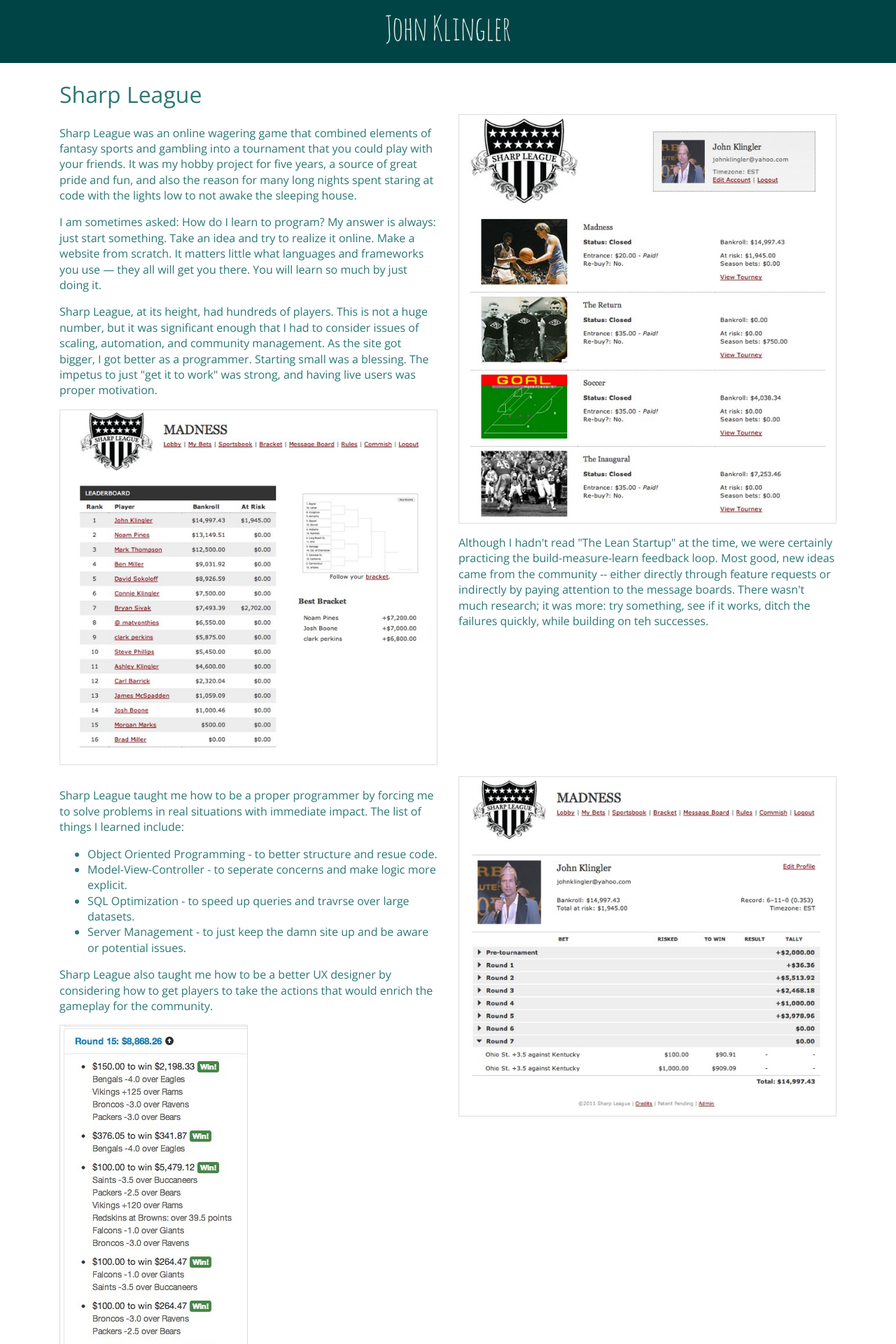
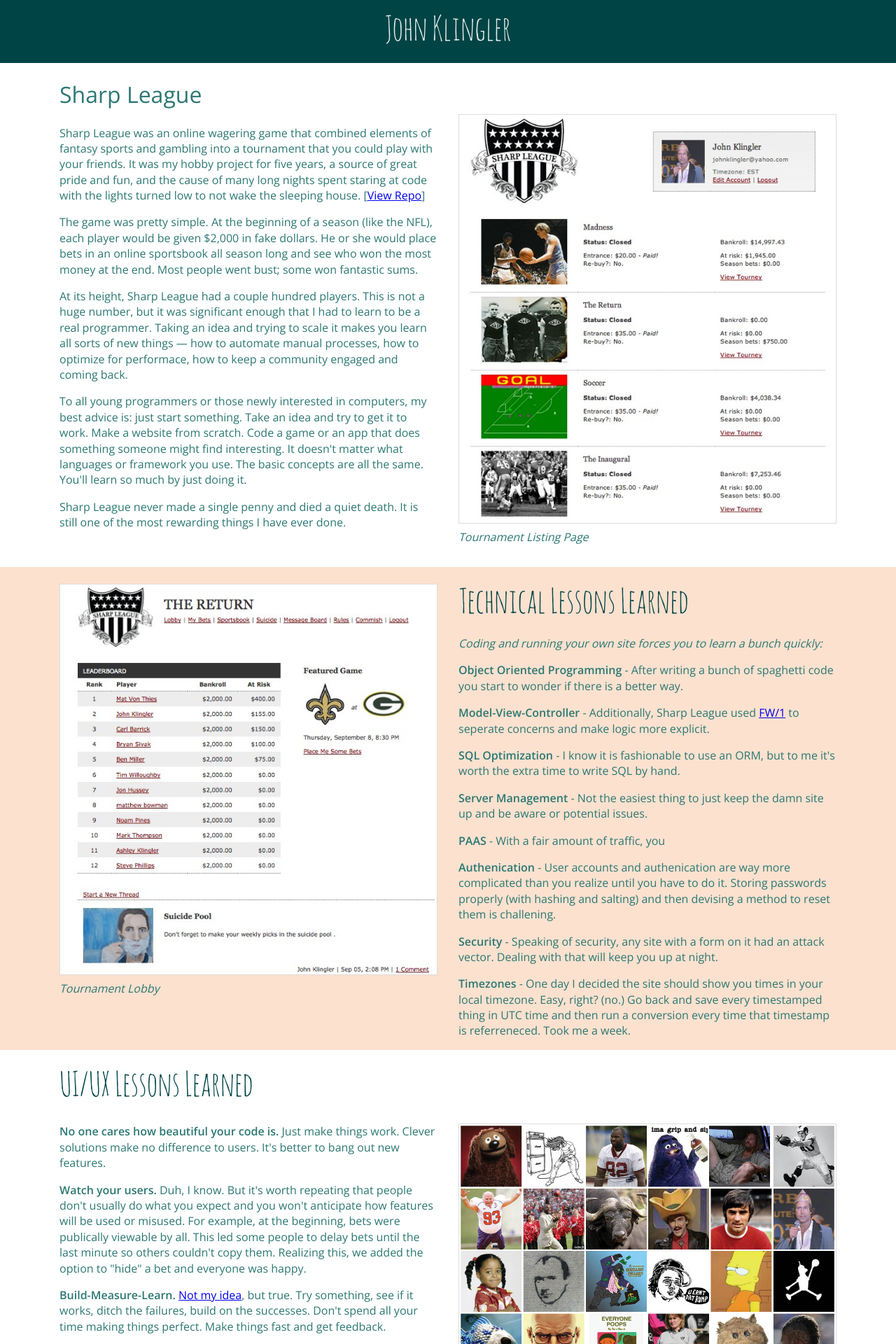
Before and after one commit to jasperjohnny/portfolio, a Jekyll site: the page built from work/sharp.html, in a window 1280 px wide. Shown: the top 1920 px of the page at 70% size. Built offline with Jekyll 4.4.1, drawn with Linux system fonts in a browser that asks for light colours; some of the changed text lies outside the part shown.

Commit message:
sharp page almost done

```diff
--- a/_sass/_main.scss
+++ b/_sass/_main.scss
@@ -16,15 +16,15 @@
 .work {
 	header {
 		background-color: $color-cadetblue;
+		a {
+			color: #FFF;
+			opacity: .9;
+		}
 	}
 	h1 {
 		padding: 1rem 0;
 		margin: 0;
 		font-size: 3rem;
-	}
-	a {
-		color: #FFF;
-		opacity: .9;
 	}
 }
 
--- a/work/sharp.html
+++ b/work/sharp.html
@@ -4,40 +4,94 @@
 ---
 
 <div class="container">
-    <h2 class="mb-2">Sharp League</h2>
-    <div class="row mb-3">
-    	<div class="col-6">
-	    	<p>Sharp League was an online wagering game that combined elements of fantasy sports and gambling into a tournament that you could play with your friends. It was my hobby project for five years, a source of great pride and fun, and also the reason for many long nights spent staring at code with the lights low to not awake the sleeping house.</p>
+	<h2 class="mb-2">Sharp League</h2>
+	<div class="row mb-3">
+		<div class="col-md-6">
+	    	<p>Sharp League was an online wagering game that combined elements of fantasy sports and gambling into a tournament that you could play with your friends. It was my hobby project for five years, a source of great pride and fun, and the cause of many long nights spent staring at code with the lights turned low to not wake the sleeping house. [<a href="https://github.com/jasperjohnny/sharp_league" target="_blank">View Repo</a>]</p>
 
-	    	<p>I am sometimes asked: How do I learn to program? My answer is always: just start something. Take an idea and try to realize it online. Make a website from scratch. It matters little what languages and frameworks you use &mdash; they all will get you there. You will learn so much by just doing it.</p>
+	    	<p>The game was pretty simple. At the beginning of a season (like the NFL), each player would be given $2,000 in fake dollars. He or she would place bets in an online sportsbook all season long and see who won the most money at the end. Most people went bust; some won fantastic sums.</p>
 
-	    	<p>Sharp League, at its height, had hundreds of players. This is not a huge number, but it was significant enough that I had to consider issues of scaling, automation, and community management. As the site got bigger, I got better as a programmer. Starting small was a blessing. The impetus to just "get it to work" was strong, and having live users was proper motivation.</p>
+	    	<p>At its height, Sharp League had a couple hundred players. This is not a huge number, but it was significant enough that I had to learn to be a real programmer. Taking an idea and trying to scale it makes you learn all sorts of new things &mdash; how to automate manual processes, how to optimize for performace, how to keep a community engaged and coming back.</p>
 
-	    	<img src="/assets/images/sharp/tournament-lobby.jpg" alt="tournament lobby page" class="bordered">
+	    	<p>To all young programmers or those newly interested in computers, my best advice is: just start something. Take an idea and try to get it to work. Make a website from scratch. Code a game or an app that does something someone might find interesting. It doesn't matter what languages or framework you use. The basic concepts are all the same. You'll learn so much by just doing it.</p>
+
+	    	<p>Sharp League never made a single penny and died a quiet death. It is still one of the most rewarding things I have ever done.</p>
 
 	    </div>
-	    <div class="col-6">
+	    <div class="col-md-6">
 	    	<img src="/assets/images/sharp/tourneys.jpg" alt="tournament listing page" class="bordered">
-
-	    	<p>Although I hadn't read "The Lean Startup" at the time, we were certainly practicing the build-measure-learn feedback loop. Most good, new ideas came from the community -- either directly through feature requests or indirectly by paying attention to the message boards. There wasn't much research; it was more: try something, see if it works, ditch the failures quickly, while building on teh successes.</p>
+	    	<p class="mt-2"><em>Tournament Listing Page</em></p>
 	    </div>
 	</div>
-    <div class="row mb-3">
-    	<div class="col-6">
-	    	<p>Sharp League taught me how to be a proper programmer by forcing me to solve problems in real situations with immediate impact. The list of things I learned include:</p>
-	    	<ul>
-	    		<li>Object Oriented Programming - to better structure and resue code.</li>
-	    		<li>Model-View-Controller - to seperate concerns and make logic more explicit.</li>
-	    		<li>SQL Optimization - to speed up queries and travrse over large datasets.</li>
-	    		<li>Server Management - to just keep the damn site up and be aware or potential issues.</li>
-	    	</ul>
-	    	<p>Sharp League also taught me how to be a better UX designer by considering how to get players to take the actions that would enrich the gameplay for the community.</p>
+</div>
 
-	    	<img src="/assets/images/sharp/amazing-bet-ledger.jpg" alt="amazing bet ledger page" class="bordered">
+<div class="bg-myelomastars">
+	<div class="container">
+		<div class="row">
+		    <div class="col-md-6">
+				<img src="/assets/images/sharp/tournament-lobby-2.jpg" alt="tournament lobby page" class="bordered mt-4">
+	    		<p class="mt-2"><em>Tournament Lobby</em></p>
+		    </div>
+		    <div class="col-md-6">
+				<h3 class="mt-4">Technical Lessons Learned</h3>
+	    		<p><em>Coding and running your own site forces you to learn a bunch quickly:</em></p>
+
+		    	<p><strong>Object Oriented Programming</strong> - After writing a bunch of spaghetti code you start to wonder if there is a better way.</p>
+
+		    	<p><strong>Model-View-Controller</strong> - Additionally, Sharp League used <a href="http://framework-one.github.io/" target="_blank">FW/1</a> to seperate concerns and make logic more explicit.</p>
+
+		    	<p><strong>SQL Optimization</strong> - I know it is fashionable to use an ORM, but to me it's worth the extra time to write SQL by hand.</p>
+
+		    	<p><strong>Server Management</strong> - Not the easiest thing to just keep the damn site up and be aware or potential issues.</p>
+
+		    	<p><strong>PAAS</strong> - With a fair amount of traffic, you</p>
+
+		    	<p><strong>Authenication</strong> - User accounts and authenication are way more complicated than you realize until you have to do it. Storing passwords properly (with hashing and salting) and then devising a method to reset them is challening.</p>
+
+		    	<p><strong>Security</strong> - Speaking of security, any site with a form on it had an attack vector. Dealing with that will keep you up at night.</p>
+
+		    	<p><strong>Timezones</strong> - One day I decided the site should show you times in your local timezone. Easy, right? (no.) Go back and save every timestamped thing in UTC time and then run a conversion every time that timestamp is referreneced. Took me a week.</p>
+		    </div>
 		</div>
-		<div class="col-6">
+	</div>
+</div>
 
-	    	<img src="/assets/images/sharp/bet-history.jpg" alt="bet-history page" class="bordered">
-	    </div>
-    </div>
+<div class="container">
+	<h3 class="mt-4">UI/UX Lessons Learned</h3>
+	<div class="row">
+		<div class="col-md-6">
+	    	<p><strong>No one cares how beautiful your code is.</strong> Just make things work. Clever solutions make no difference to users. It's better to bang out new features.</p>
+
+	    	<p><strong>Watch your users.</strong> Duh, I know. But it's worth repeating that people don't usually do what you expect and you won't anticipate how features will be used or misused. For example, at the beginning, bets were publically viewable by all. This led some people to delay bets until the last minute so others couldn't copy them. Realizing this, we added the option to "hide" a bet and everyone was happy.</p>
+
+	    	<p><strong>Build-Measure-Learn.</strong> <a href="http://theleanstartup.com/principles" target="_blank">Not my idea</a>, but true. Try something, see if it works, ditch the failures, build on the successes. Don't spend all your time making things perfect. Make things fast and get feedback.</p>
+
+	    	<p><strong>Make it easy.</strong> If you want to encourage an action, make it as easy as possible. For exmaple, we had trouble designing a bulletin board that people would actually use. There were always too many steps. Then we made it like twitter&mdash;just an input box and a submit button. Then usage exploded.</p>
+		</div>
+		<div class="col-md-6">
+			<img src="/assets/images/sharp/profiles.jpg" alt="collage of profile photos" class="bordered mt-3">
+			<p class="mt-2"><em>Some user profile photos</em></p>
+		</div>
+	</div>
 </div>
+
+
+<div class="bg-wildcat">
+	<div class="container">
+		<div class="row pt-5 pb-3">
+			<div class="col-md-6 pr-md-3">
+		    	<img src="/assets/images/sharp/bet-history.jpg" alt="bet-history page" class="bordered">
+		    	<p class="mt-2"><em>Bet History Page from March Madness</em></p>
+			</div>
+			<div class="col-md-3">
+				<img src="/assets/images/sharp/amazing-bet-ledger.jpg" alt="amazing bet ledger page" class="bordered">
+				<p class="mt-2"><em>Somebody got all these bets right on one day</em></p>
+			</div>
+			<div class="col-md-3">
+				<img src="/assets/images/sharp/patent-1.jpg" alt="patent diagram 1" class="bordered">
+				<img src="/assets/images/sharp/patent-2.jpg" alt="patent diagram 2" class="bordered mt-2">
+				<p class="mt-2"><em>Diagrams from a patent application that never got past provisional</em></p>
+			</div>
+		</div>
+	</div>
+</div>
```
Also changed, not shown: assets/images/sharp/amazing-bet-ledger.jpg, assets/images/sharp/patent-1.jpg (added), assets/images/sharp/patent-2.jpg (added), assets/images/sharp/profiles.jpg (added), assets/images/sharp/tournament-lobby-2.jpg (added), 2 other files.
